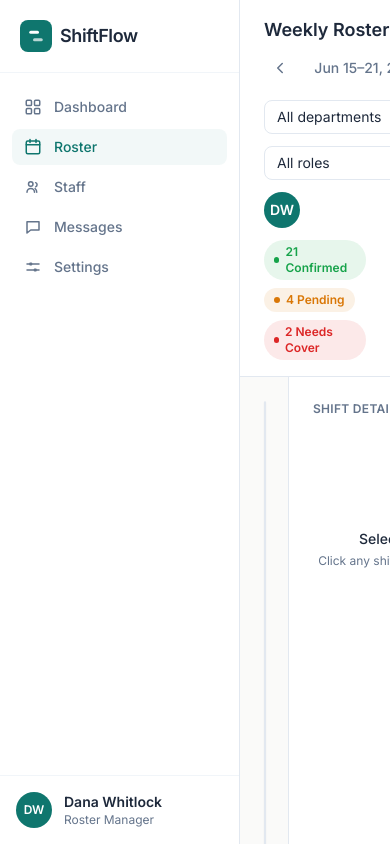
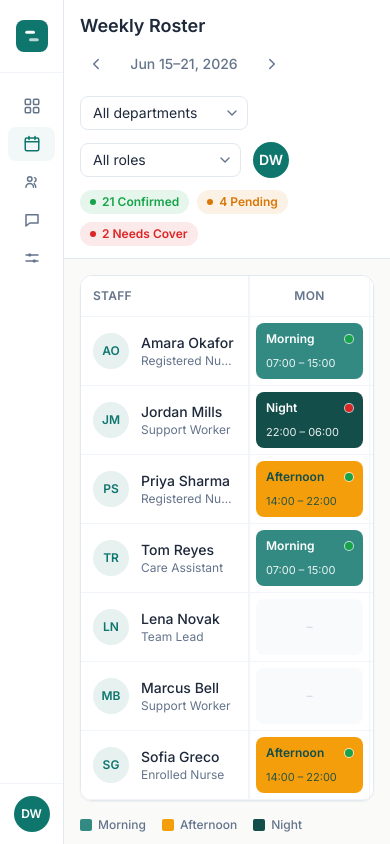
Before and after one commit to charlesalo/shiftflow-rostering, a Next.js app: page /dashboard in a window 390 px wide. Built offline with nearby package versions, Linux system fonts and the light colour scheme.

Commit message:
feat: responsive dashboard — collapsible sidebar and slide-over detail panel

```diff
--- a/app/dashboard/page.js
+++ b/app/dashboard/page.js
@@ -32,8 +32,8 @@ export default function DashboardPage() {
           summary={summary}
         />
 
-        <div className="flex min-h-0 flex-1">
-          <main className="min-w-0 flex-1 overflow-auto p-6">
+        <div className="flex min-h-0 flex-1 flex-col overflow-y-auto md:flex-row md:overflow-y-hidden">
+          <main className="min-w-0 p-4 md:flex-1 md:overflow-y-auto md:p-6">
             <RosterGrid
               staff={STAFF}
               days={DAYS}
--- a/components/dashboard/RosterGrid.js
+++ b/components/dashboard/RosterGrid.js
@@ -31,7 +31,7 @@ export default function RosterGrid({
   return (
     <div className="space-y-4">
       <div className="overflow-x-auto rounded-xl border border-slate-200 bg-surface shadow-sm">
-        <div className="grid min-w-[60rem] grid-cols-[13rem_repeat(7,minmax(8.5rem,1fr))]">
+        <div className="grid min-w-[52rem] grid-cols-[10.5rem_repeat(7,minmax(7.5rem,1fr))] md:min-w-[60rem] md:grid-cols-[13rem_repeat(7,minmax(8.5rem,1fr))]">
           {/* Header row */}
           <div className="sticky left-0 top-0 z-30 border-b border-r border-slate-100 bg-surface px-3 py-3 text-xs font-semibold uppercase tracking-wide text-text-muted">
             Staff
@@ -75,7 +75,7 @@ export default function RosterGrid({
                             onClick={() => onSelectShift?.(shift.id)}
                             aria-pressed={isSelected}
                             aria-label={`${person.name}, ${day}, ${type.label} shift, ${shift.status}`}
-                            className={`flex h-full min-h-[3.5rem] w-full flex-col justify-between rounded-lg px-2.5 py-2 text-left transition ${type.block} ${type.text} ${
+                            className={`flex h-full min-h-[3.5rem] w-full flex-col justify-between rounded-lg px-2.5 py-2 text-left transition focus-visible:outline-none focus-visible:ring-2 focus-visible:ring-text focus-visible:ring-offset-2 focus-visible:ring-offset-surface ${type.block} ${type.text} ${
                               isSelected
                                 ? "ring-2 ring-text ring-offset-2 ring-offset-surface"
                                 : ""
--- a/components/dashboard/ShiftDetailPanel.js
+++ b/components/dashboard/ShiftDetailPanel.js
@@ -72,14 +72,20 @@ function ShiftContent({ shift, staff }) {
 
       {/* Actions (static) */}
       <div className="mt-6 flex gap-2">
-        <Button as="button" type="button" variant="secondary" size="sm" className="flex-1">
+        <Button
+          as="button"
+          type="button"
+          variant="secondary"
+          size="sm"
+          className="flex-1 focus-visible:outline-none focus-visible:ring-2 focus-visible:ring-primary focus-visible:ring-offset-2 focus-visible:ring-offset-surface"
+        >
           Reassign
         </Button>
         <Button
           as="button"
           type="button"
           size="sm"
-          className="flex-1"
+          className="flex-1 focus-visible:outline-none focus-visible:ring-2 focus-visible:ring-primary focus-visible:ring-offset-2 focus-visible:ring-offset-surface"
           disabled={isConfirmed}
           title={isConfirmed ? "This shift is already confirmed" : undefined}
         >
@@ -95,7 +101,7 @@ export default function ShiftDetailPanel({ shiftId }) {
   const staff = shift ? getStaffById(shift.staffId) : null;
 
   return (
-    <aside className="w-80 shrink-0 overflow-auto border-l border-slate-200 bg-surface p-6">
+    <aside className="w-full shrink-0 border-t border-slate-200 bg-surface p-4 md:w-80 md:overflow-y-auto md:border-l md:border-t-0 md:p-6">
       <p className="text-xs font-semibold uppercase tracking-wide text-text-muted">
         Shift details
       </p>
--- a/components/dashboard/Sidebar.js
+++ b/components/dashboard/Sidebar.js
@@ -1,3 +1,4 @@
+import Link from "next/link";
 import Logo from "@/components/ui/Logo";
 
 function DashboardIcon() {
@@ -57,37 +58,52 @@ const NAV = [
   { label: "Settings", href: "#", icon: SettingsIcon },
 ];
 
+const FOCUS =
+  "focus-visible:outline-none focus-visible:ring-2 focus-visible:ring-primary focus-visible:ring-offset-2 focus-visible:ring-offset-surface";
+
 export default function Sidebar() {
   return (
-    <aside className="flex h-screen w-60 shrink-0 flex-col border-r border-slate-200 bg-surface">
-      <div className="border-b border-slate-100 px-5 py-5">
-        <Logo />
+    <aside className="flex h-screen w-16 shrink-0 flex-col border-r border-slate-200 bg-surface md:w-60">
+      {/* Logo — full wordmark at md+, mark only on the rail */}
+      <div className="flex items-center justify-center border-b border-slate-100 px-2 py-5 md:justify-start md:px-5">
+        <Logo className="hidden md:flex" />
+        <Link
+          href="/"
+          aria-label="ShiftFlow home"
+          className={`grid h-8 w-8 place-items-center rounded-lg bg-primary text-surface md:hidden ${FOCUS}`}
+        >
+          <svg width="18" height="18" viewBox="0 0 24 24" fill="none" aria-hidden="true">
+            <rect x="3" y="5" width="13" height="4" rx="2" fill="currentColor" />
+            <rect x="8" y="15" width="13" height="4" rx="2" fill="currentColor" opacity="0.7" />
+          </svg>
+        </Link>
       </div>
 
-      <nav aria-label="Dashboard" className="flex-1 space-y-1 px-3 py-4">
+      <nav aria-label="Dashboard" className="flex-1 space-y-1 px-2 py-4 md:px-3">
         {NAV.map(({ label, href, icon: Icon, active }) => (
           <a
             key={label}
             href={href}
+            aria-label={label}
             aria-current={active ? "page" : undefined}
-            className={`flex items-center gap-3 rounded-lg px-3 py-2 text-sm font-medium transition-colors ${
+            className={`flex items-center justify-center gap-3 rounded-lg px-3 py-2 text-sm font-medium transition-colors md:justify-start ${FOCUS} ${
               active
                 ? "bg-primary/5 text-primary"
                 : "text-text-muted hover:bg-slate-100 hover:text-text"
             }`}
           >
             <Icon />
-            {label}
+            <span className="hidden md:inline">{label}</span>
           </a>
         ))}
       </nav>
 
-      <div className="border-t border-slate-100 p-4">
-        <div className="flex items-center gap-3">
+      <div className="border-t border-slate-100 p-3 md:p-4">
+        <div className="flex items-center justify-center gap-3 md:justify-start">
           <span className="grid h-9 w-9 shrink-0 place-items-center rounded-full bg-primary text-xs font-semibold text-surface">
             DW
           </span>
-          <div className="min-w-0">
+          <div className="hidden min-w-0 md:block">
             <p className="truncate text-sm font-semibold text-text">Dana Whitlock</p>
             <p className="truncate text-xs text-text-muted">Roster Manager</p>
           </div>
--- a/components/dashboard/TopBar.js
+++ b/components/dashboard/TopBar.js
@@ -51,7 +51,7 @@ export default function TopBar({
   summary = {},
 }) {
   return (
-    <header className="border-b border-slate-200 bg-surface px-6 py-4">
+    <header className="border-b border-slate-200 bg-surface px-4 py-3 md:px-6 md:py-4">
       <div className="flex flex-wrap items-center justify-between gap-4">
         {/* Left — title + week navigation */}
         <div className="flex flex-wrap items-center gap-x-4 gap-y-2">
@@ -60,7 +60,7 @@ export default function TopBar({
             <button
               type="button"
               aria-label="Previous week"
-              className="grid h-8 w-8 place-items-center rounded-lg text-text-muted transition-colors hover:bg-slate-100 hover:text-text"
+              className="grid h-8 w-8 place-items-center rounded-lg text-text-muted transition-colors hover:bg-slate-100 hover:text-text focus-visible:outline-none focus-visible:ring-2 focus-visible:ring-primary focus-visible:ring-offset-2 focus-visible:ring-offset-surface"
             >
               <ChevronLeft />
             </button>
@@ -70,7 +70,7 @@ export default function TopBar({
             <button
               type="button"
               aria-label="Next week"
-              className="grid h-8 w-8 place-items-center rounded-lg text-text-muted transition-colors hover:bg-slate-100 hover:text-text"
+              className="grid h-8 w-8 place-items-center rounded-lg text-text-muted transition-colors hover:bg-slate-100 hover:text-text focus-visible:outline-none focus-visible:ring-2 focus-visible:ring-primary focus-visible:ring-offset-2 focus-visible:ring-offset-surface"
             >
               <ChevronRight />
             </button>
```
